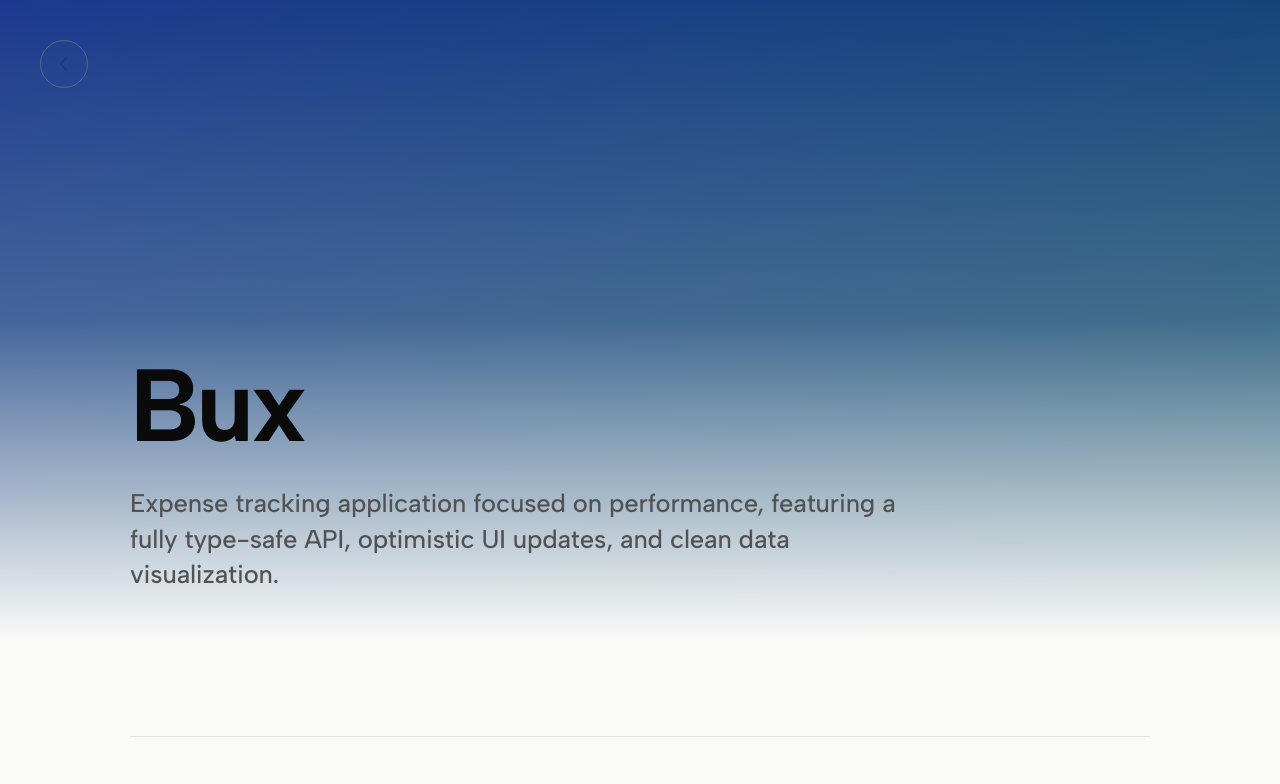
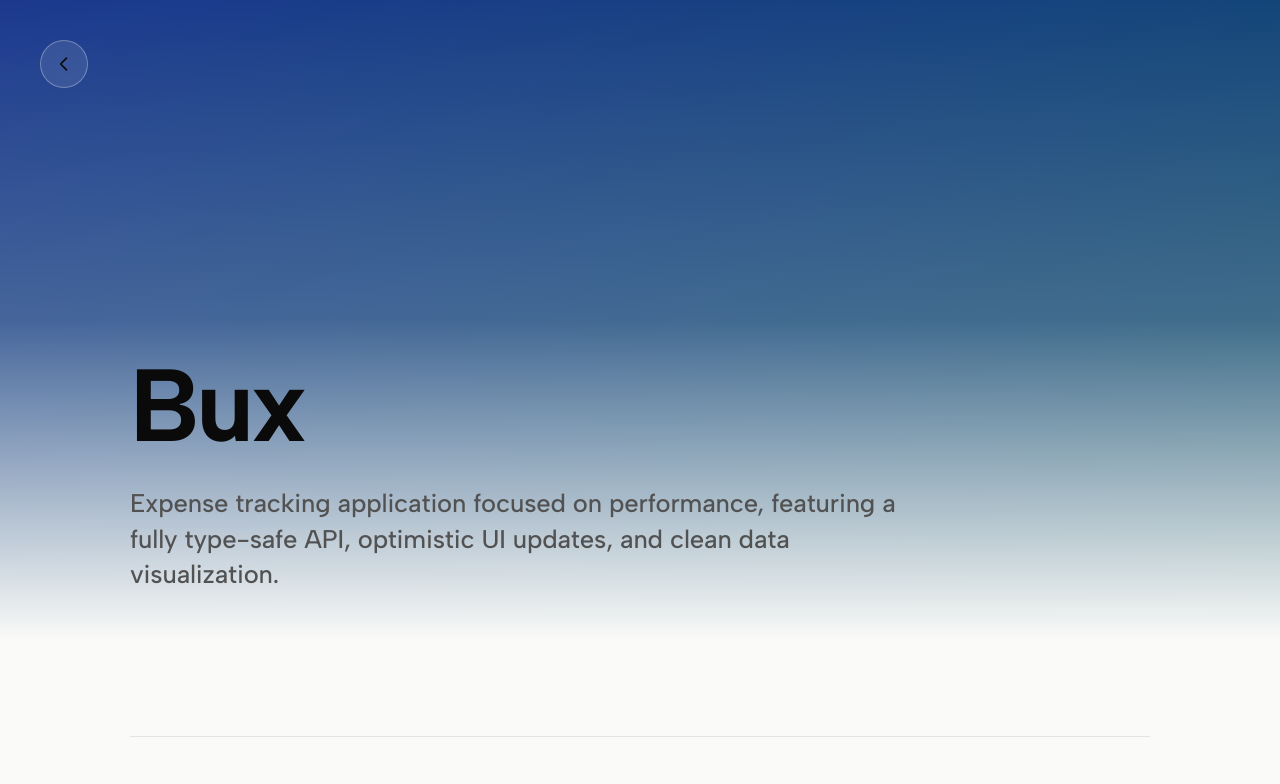
Before and after one commit to ardianilyas/portfolio, a Nuxt app: page /projects/bux in a window 1280 px wide. Shown: the top 784 px of the page. Built offline with nearby package versions, Linux system fonts and the light colour scheme.

Commit message:
fix: make back button dynamic on scroll and slow down reveal animation

```diff
--- a/app/assets/css/main.css
+++ b/app/assets/css/main.css
@@ -96,8 +96,8 @@ h1, h2, h3, h4 {
 @media (prefers-reduced-motion: no-preference) {
   .fade-up {
     opacity: 0;
-    transform: translateY(20px);
-    transition: opacity 700ms cubic-bezier(0.16, 1, 0.3, 1), transform 700ms cubic-bezier(0.16, 1, 0.3, 1);
+    transform: translateY(30px);
+    transition: opacity 1.2s cubic-bezier(0.22, 1, 0.36, 1), transform 1.2s cubic-bezier(0.22, 1, 0.36, 1);
   }
 
   .is-visible .fade-up, .fade-up.is-visible {
@@ -105,11 +105,11 @@ h1, h2, h3, h4 {
     transform: translateY(0);
   }
 
-  .fade-up-1 { transition-delay: 60ms; }
-  .fade-up-2 { transition-delay: 140ms; }
-  .fade-up-3 { transition-delay: 220ms; }
-  .fade-up-4 { transition-delay: 320ms; }
-  .fade-up-5 { transition-delay: 440ms; }
+  .fade-up-1 { transition-delay: 100ms; }
+  .fade-up-2 { transition-delay: 200ms; }
+  .fade-up-3 { transition-delay: 300ms; }
+  .fade-up-4 { transition-delay: 450ms; }
+  .fade-up-5 { transition-delay: 600ms; }
 }
 
 @media (prefers-reduced-motion: reduce) {
--- a/app/pages/projects/[slug].vue
+++ b/app/pages/projects/[slug].vue
@@ -2,7 +2,11 @@
   <div class="project-detail-page bg-[var(--color-bg)] min-h-screen relative" v-if="project">
 
     <!-- Floating Back Button -->
-    <NuxtLink to="/" class="fixed top-6 left-6 md:top-10 md:left-10 z-[100] flex items-center justify-center w-12 h-12 rounded-full border border-white/30 mix-blend-difference text-white transition-all hover:scale-110 hover:bg-white hover:text-black group cursor-pointer">
+    <NuxtLink
+      to="/"
+      class="fixed top-6 left-6 md:top-10 md:left-10 z-[100] flex items-center justify-center w-12 h-12 rounded-full border transition-all duration-300 hover:scale-110 group cursor-pointer backdrop-blur-md"
+      :class="isScrolledPastHero ? 'border-black/10 bg-black/5 text-black hover:bg-black/10' : 'border-white/30 bg-white/10 text-white hover:bg-white/20'"
+    >
       <svg class="transition-transform group-hover:-translate-x-1" width="20" height="20" viewBox="0 0 24 24" fill="none" stroke="currentColor" stroke-width="2">
         <path stroke-linecap="round" stroke-linejoin="round" d="M15 19l-7-7 7-7" />
       </svg>
@@ -114,12 +118,19 @@
 
 <script setup lang="ts">
 import { computed, onMounted } from 'vue'
-import { useWindowScroll } from '@vueuse/core'
+import { useWindowScroll, useWindowSize } from '@vueuse/core'
 
 const { y } = useWindowScroll()
+const { height } = useWindowSize()
+
 const parallaxStyle = computed(() => ({
   transform: `translateY(${y.value * 0.4}px)`
 }))
+
+const isScrolledPastHero = computed(() => {
+  // Mobile hero is ~60vh, Desktop is ~80vh. Trigger change at 50vh.
+  return y.value > height.value * 0.5
+})
 
 const route = useRoute()
 const slug = route.params.slug as string
@@ -291,18 +302,6 @@ onMounted(() => {
   transform: translateY(-2px);
 }
 
-/* ── Animations ────────────────────────────────────────────── */
-.fade-up {
-  opacity: 0;
-  transform: translateY(20px);
-  transition: opacity 0.8s cubic-bezier(0.16, 1, 0.3, 1), transform 0.8s cubic-bezier(0.16, 1, 0.3, 1);
-}
-
-.fade-up.is-visible {
-  opacity: 1;
-  transform: translateY(0);
-}
-
 /* ── Gallery ───────────────────────────────────────────────── */
 .gallery-img-wrap {
   position: relative;
```
